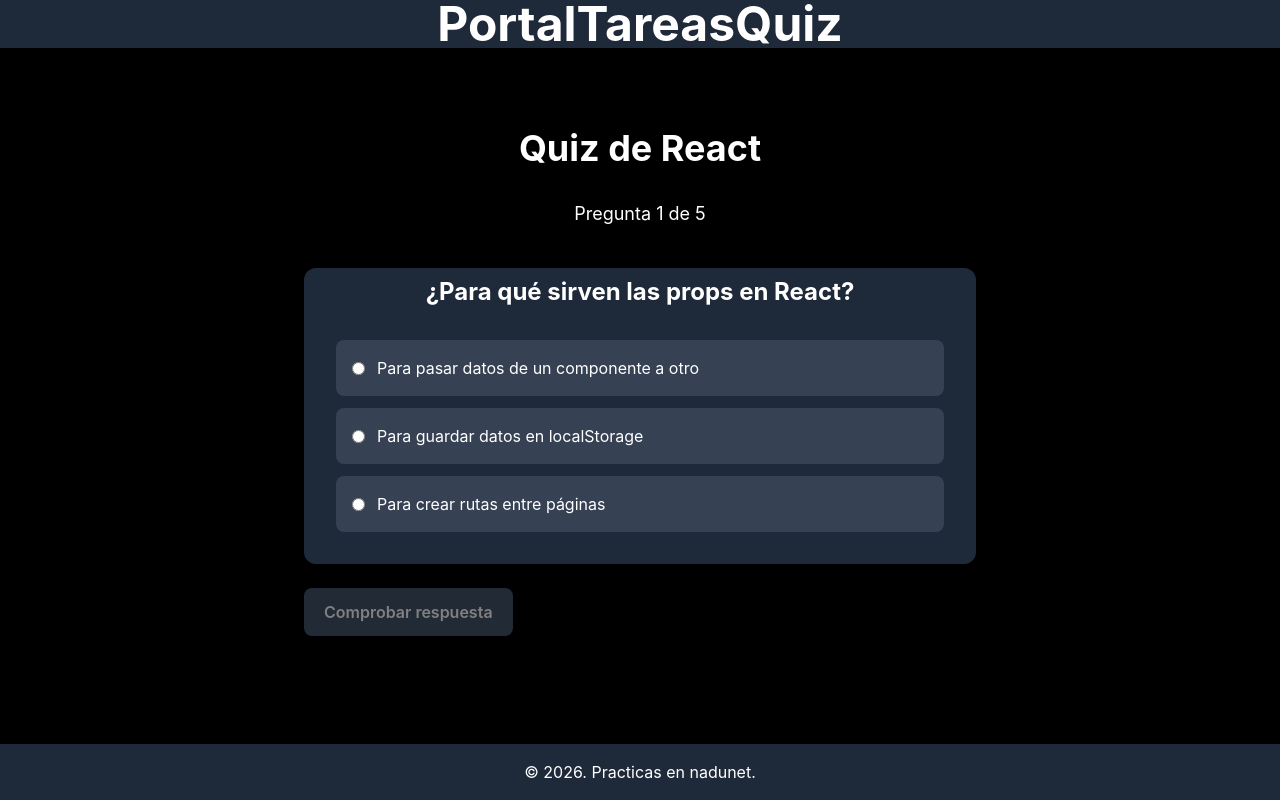
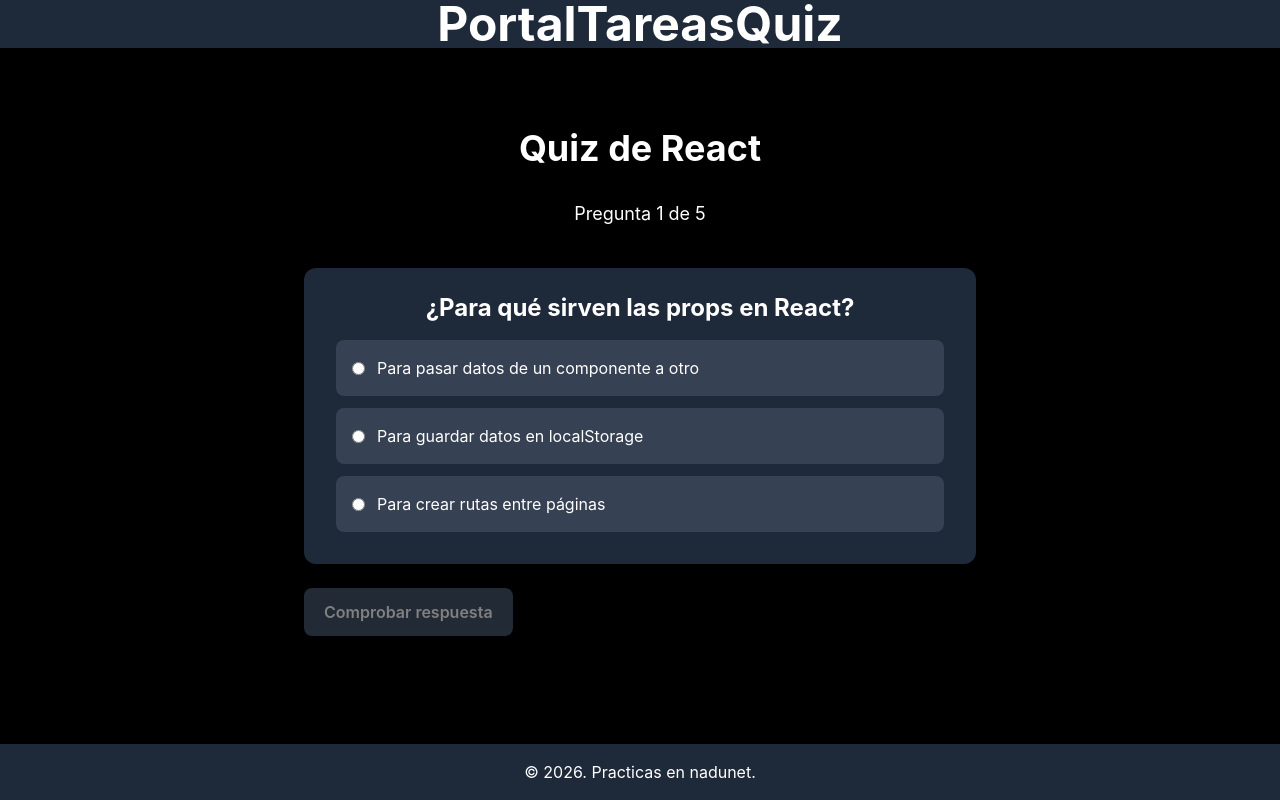
Before and after one commit to josepracticas123/Practicas-2, a React (Vite) app in the folder devquest/: page /quiz in a window 1280 px wide. Built offline with nearby package versions, Linux system fonts and the light colour scheme.

Commit message:
feat: ajustar el estilo y la redacción en los componentes QuizQuestions y QuizPage

```diff
--- a/devquest/src/components/QuizQuestions.jsx
+++ b/devquest/src/components/QuizQuestions.jsx
@@ -13,7 +13,7 @@ return(
     <fieldset className="rounded-xl bg-gray-800 p-6 sm:p-8">
 
         {/* Mostramos el enunciado de la pregunta. */}
-        <legend className="relative top-6 w-full text-center text-xl font-bold sm:text-2xl">
+        <legend className="relative top-10 w-full text-center text-xl font-bold sm:text-2xl">
             {pregunta.enunciado}
         </legend>
 
--- a/devquest/src/pages/QuizPage.jsx
+++ b/devquest/src/pages/QuizPage.jsx
@@ -79,7 +79,7 @@ function QuizPage() {
             <h1 className="mb-8 text-center text-4xl font-bold">
                 Quiz de React
             </h1>
-            {/* Indica la pregunta qu evas y las qu equedan*/}
+            {/* Indica la pregunta que vas y las que quedan*/}
             <p className="mb-6 text-center text-lg">
                 Pregunta {indicePregunta + 1} de {preguntas.length}
             </p>
```
